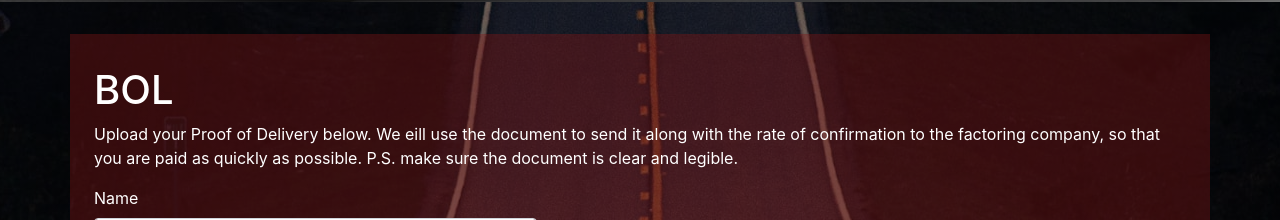
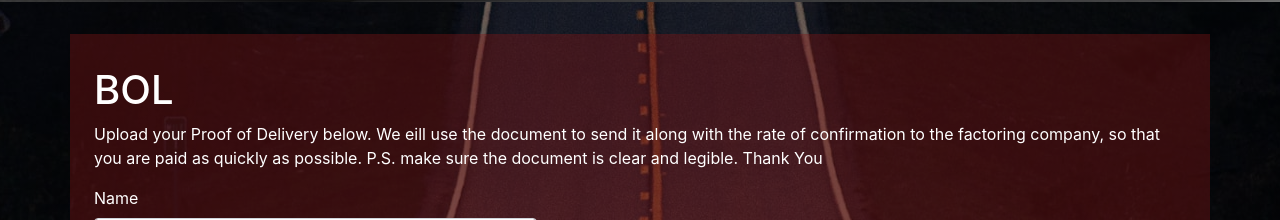
Before and after one commit to samidela/Trucking-Service-Management, a React (Create React App) app: page /CurrentDrivers/Bol in a window 1280 px wide. Shown: the part 523-743 px from the top of the page. Built offline with nearby package versions, Linux system fonts and the light colour scheme; a web font is replaced by a local one.

Commit message:
made changes

```diff
--- a/src/components/CurrentDrivers/bol.jsx
+++ b/src/components/CurrentDrivers/bol.jsx
@@ -35,7 +35,7 @@ class BOL extends Form {
           Upload your Proof of Delivery below. We eill use the document to send
           it along with the rate of confirmation to the factoring company, so
           that you are paid as quickly as possible. P.S. make sure the document
-          is clear and legible.
+          is clear and legible. Thank You
         </p>
 
         <form className="col-xs-3 ">
```
